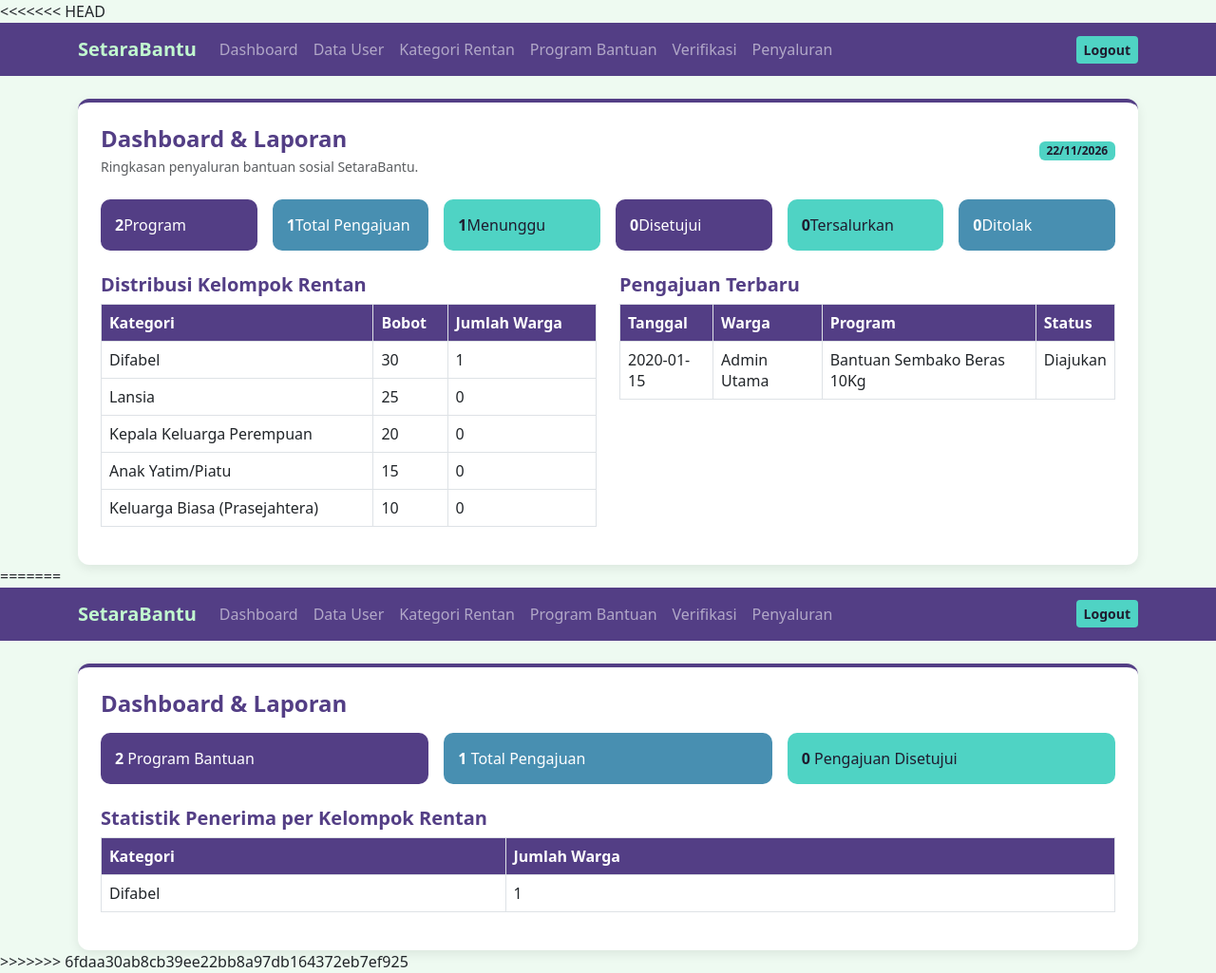
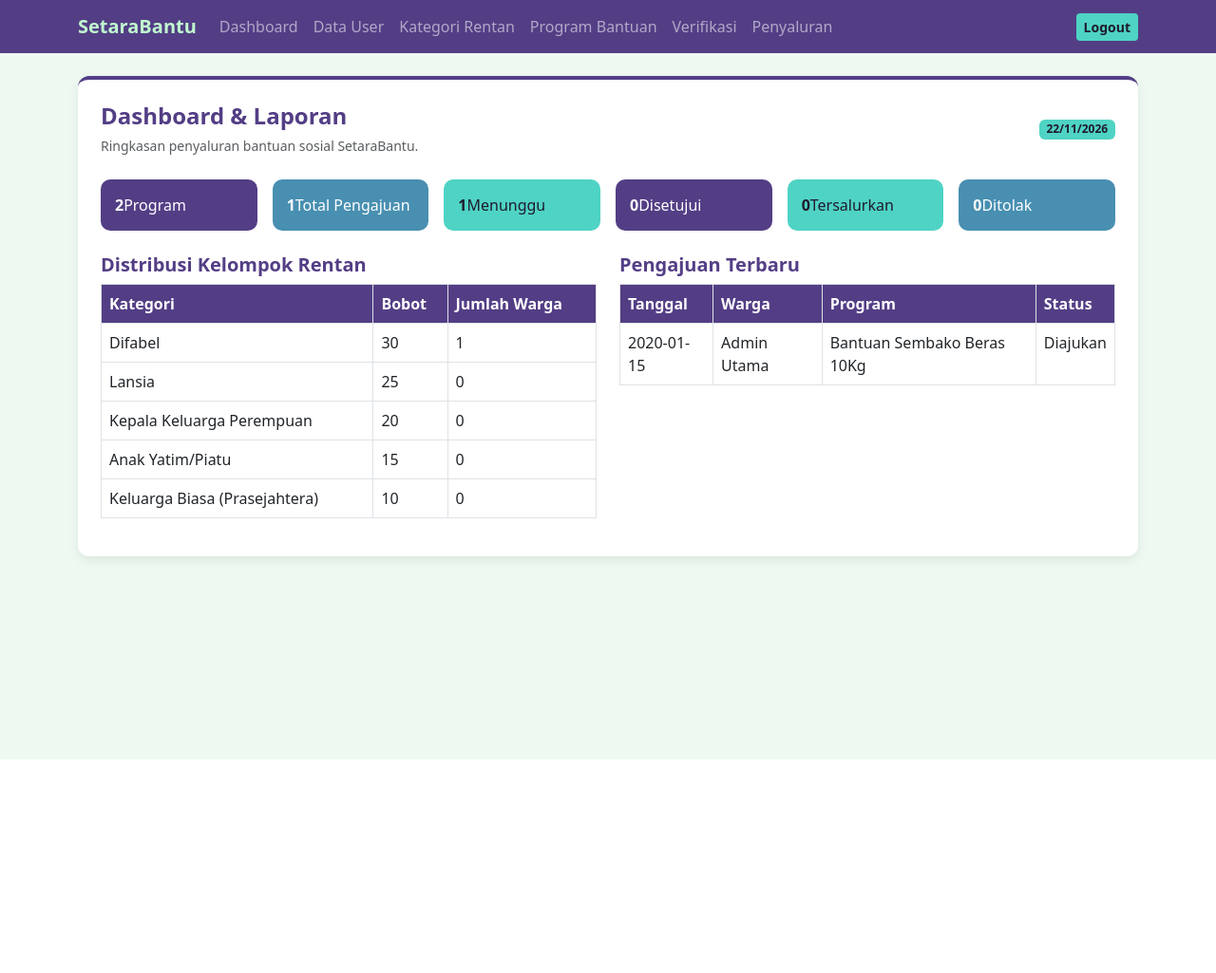
Before and after one commit to Op-hus/Project-Praktikum-PemWeb, a PHP site: page /dashboard.php in a window 1280 px wide. Shown: the whole page at 95% size. After the commit the page ends 800 px from the top, so only its background shows below. Run offline with PHP 8.4, Linux system fonts and the light colour scheme; a user stored in the database is signed in; data comes from the database, SQL or seed files in the repository; both versions use the stored data as it was after the commit; tables that the repository leaves empty hold one stand-in row (values such as "Sample post").

Commit message:
Add files via upload

```diff
--- a/dashboard.php
+++ b/dashboard.php
@@ -1,61 +1,97 @@
-<<<<<<< HEAD
 <?php
 include 'header.php';
 include 'koneksi.php';
-function e_dash($value): string { return htmlspecialchars((string)$value, ENT_QUOTES, 'UTF-8'); }
-function one_count(mysqli $conn, string $sql): int { $r=mysqli_query($conn,$sql); $d=mysqli_fetch_assoc($r); return (int)$d['total']; }
-$total_program=one_count($conn,"SELECT COUNT(*) total FROM program_bantuan");
-$total_pengajuan=one_count($conn,"SELECT COUNT(*) total FROM pengajuan");
-$disetujui=one_count($conn,"SELECT COUNT(*) total FROM pengajuan WHERE status='disetujui'");
-$tersalurkan=one_count($conn,"SELECT COUNT(*) total FROM penyaluran WHERE status='sudah diterima'");
-$menunggu=one_count($conn,"SELECT COUNT(*) total FROM pengajuan WHERE status='diajukan'");
-$ditolak=one_count($conn,"SELECT COUNT(*) total FROM pengajuan WHERE status='ditolak'");
-$kategori=mysqli_query($conn,"SELECT k.nama_kategori, k.bobot_skor, COUNT(p.id) jumlah FROM kategori_rentan k LEFT JOIN penerima p ON p.kategori_id=k.id GROUP BY k.id,k.nama_kategori,k.bobot_skor ORDER BY jumlah DESC,k.bobot_skor DESC");
-$terbaru=mysqli_query($conn,"SELECT pg.tanggal,u.nama,pr.nama_program,pg.status FROM pengajuan pg JOIN penerima p ON pg.penerima_id=p.id JOIN users u ON p.user_id=u.id JOIN program_bantuan pr ON pg.program_id=pr.id ORDER BY pg.id DESC LIMIT 5");
-?>
-<div class="card-sb p-4"><div class="d-flex justify-content-between align-items-center mb-4"><div><h4 class="judul-sb mb-1">Dashboard & Laporan</h4><small class="text-muted">Ringkasan penyaluran bantuan sosial SetaraBantu.</small></div><span class="badge badge-toska"><?= date('d/m/Y') ?></span></div>
-<div class="row g-3 mb-4"><div class="col-md-4 col-lg-2"><div class="stat-ungu"><b><?= $total_program ?></b><span>Program</span></div></div><div class="col-md-4 col-lg-2"><div class="stat-biru"><b><?= $total_pengajuan ?></b><span>Total Pengajuan</span></div></div><div class="col-md-4 col-lg-2"><div class="stat-toska"><b><?= $menunggu ?></b><span>Menunggu</span></div></div><div class="col-md-4 col-lg-2"><div class="stat-ungu"><b><?= $disetujui ?></b><span>Disetujui</span></div></div><div class="col-md-4 col-lg-2"><div class="stat-toska"><b><?= $tersalurkan ?></b><span>Tersalurkan</span></div></div><div class="col-md-4 col-lg-2"><div class="stat-biru"><b><?= $ditolak ?></b><span>Ditolak</span></div></div></div>
-<div class="row g-4"><div class="col-lg-6"><h5 class="judul-sb">Distribusi Kelompok Rentan</h5><div class="table-responsive"><table class="table table-bordered table-sb"><thead><tr><th>Kategori</th><th>Bobot</th><th>Jumlah Warga</th></tr></thead><tbody><?php while($d=mysqli_fetch_assoc($kategori)): ?><tr><td><?= e_dash($d['nama_kategori']) ?></td><td><?= (int)$d['bobot_skor'] ?></td><td><?= (int)$d['jumlah'] ?></td></tr><?php endwhile; ?></tbody></table></div></div>
-<div class="col-lg-6"><h5 class="judul-sb">Pengajuan Terbaru</h5><div class="table-responsive"><table class="table table-bordered table-sb"><thead><tr><th>Tanggal</th><th>Warga</th><th>Program</th><th>Status</th></tr></thead><tbody><?php while($d=mysqli_fetch_assoc($terbaru)): ?><tr><td><?= e_dash($d['tanggal']) ?></td><td><?= e_dash($d['nama']) ?></td><td><?= e_dash($d['nama_program']) ?></td><td><?= e_dash(ucfirst($d['status'])) ?></td></tr><?php endwhile; ?><?php if(mysqli_num_rows($terbaru)===0): ?><tr><td colspan="4" class="text-center text-muted">Belum ada pengajuan.</td></tr><?php endif; ?></tbody></table></div></div></div></div><?php include 'footer.php'; ?>
-=======
-<?php
-include 'header.php';
-include 'koneksi.php';
-
-$q1 = mysqli_fetch_assoc(mysqli_query($conn, "SELECT COUNT(*) as t FROM program_bantuan"));
-$q2 = mysqli_fetch_assoc(mysqli_query($conn, "SELECT COUNT(*) as t FROM pengajuan"));
-$q3 = mysqli_fetch_assoc(mysqli_query($conn, "SELECT COUNT(*) as t FROM pengajuan WHERE status='disetujui'"));
+function e_dash($value): string
+{
+    return htmlspecialchars((string)$value, ENT_QUOTES, 'UTF-8');
+}
+function one_count(mysqli $conn, string $sql): int
+{
+    $r = mysqli_query($conn, $sql);
+    $d = mysqli_fetch_assoc($r);
+    return (int)$d['total'];
+}
+$total_program = one_count($conn, "SELECT COUNT(*) total FROM program_bantuan");
+$total_pengajuan = one_count($conn, "SELECT COUNT(*) total FROM pengajuan");
+$disetujui = one_count($conn, "SELECT COUNT(*) total FROM pengajuan WHERE status='disetujui'");
+$tersalurkan = one_count($conn, "SELECT COUNT(*) total FROM penyaluran WHERE status='sudah diterima'");
+$menunggu = one_count($conn, "SELECT COUNT(*) total FROM pengajuan WHERE status='diajukan'");
+$ditolak = one_count($conn, "SELECT COUNT(*) total FROM pengajuan WHERE status='ditolak'");
+$kategori = mysqli_query($conn, "SELECT k.nama_kategori, k.bobot_skor, COUNT(p.id) jumlah FROM kategori_rentan k LEFT JOIN penerima p ON p.kategori_id=k.id GROUP BY k.id,k.nama_kategori,k.bobot_skor ORDER BY jumlah DESC,k.bobot_skor DESC");
+$terbaru = mysqli_query($conn, "SELECT pg.tanggal,u.nama,pr.nama_program,pg.status FROM pengajuan pg JOIN penerima p ON pg.penerima_id=p.id JOIN users u ON p.user_id=u.id JOIN program_bantuan pr ON pg.program_id=pr.id ORDER BY pg.id DESC LIMIT 5");
 ?>
 <div class="card-sb p-4">
-    <h4 class="judul-sb mb-3">Dashboard & Laporan</h4>
+    <div class="d-flex justify-content-between align-items-center mb-4">
+        <div>
+            <h4 class="judul-sb mb-1">Dashboard & Laporan</h4><small class="text-muted">Ringkasan penyaluran bantuan sosial SetaraBantu.</small>
+        </div><span class="badge badge-toska"><?= date('d/m/Y') ?></span>
+    </div>
     <div class="row g-3 mb-4">
-        <div class="col-md-4">
-            <div class="stat-ungu"><b><?= $q1['t'] ?></b> Program Bantuan</div>
+        <div class="col-md-4 col-lg-2">
+            <div class="stat-ungu"><b><?= $total_program ?></b><span>Program</span></div>
         </div>
-        <div class="col-md-4">
-            <div class="stat-biru"><b><?= $q2['t'] ?></b> Total Pengajuan</div>
+        <div class="col-md-4 col-lg-2">
+            <div class="stat-biru"><b><?= $total_pengajuan ?></b><span>Total Pengajuan</span></div>
         </div>
-        <div class="col-md-4">
-            <div class="stat-toska"><b><?= $q3['t'] ?></b> Pengajuan Disetujui</div>
+        <div class="col-md-4 col-lg-2">
+            <div class="stat-toska"><b><?= $menunggu ?></b><span>Menunggu</span></div>
+        </div>
+        <div class="col-md-4 col-lg-2">
+            <div class="stat-ungu"><b><?= $disetujui ?></b><span>Disetujui</span></div>
+        </div>
+        <div class="col-md-4 col-lg-2">
+            <div class="stat-toska"><b><?= $tersalurkan ?></b><span>Tersalurkan</span></div>
+        </div>
+        <div class="col-md-4 col-lg-2">
+            <div class="stat-biru"><b><?= $ditolak ?></b><span>Ditolak</span></div>
         </div>
     </div>
-    <h5 class="judul-sb">Statistik Penerima per Kelompok Rentan</h5>
+    <div class="row g-4">
+        <div class="col-lg-6">
+            <h5 class="judul-sb">Distribusi Kelompok Rentan</h5>
+            <div class="table-responsive">
                 <table class="table table-bordered table-sb">
                     <thead>
                         <tr>
                             <th>Kategori</th>
+                            <th>Bobot</th>
                             <th>Jumlah Warga</th>
                         </tr>
                     </thead>
-        <tbody>
-            <?php $q = mysqli_query($conn, "SELECT k.nama_kategori, COUNT(p.id) as jml FROM penerima p JOIN kategori_rentan k ON p.kategori_id=k.id GROUP BY k.nama_kategori");
-                while ($d = mysqli_fetch_assoc($q))
-                    echo "<tr><td>{$d['nama_kategori']}</td><td>{$d['jml']}</td></tr>";
-            ?>
-        </tbody>
+                    <tbody><?php while ($d = mysqli_fetch_assoc($kategori)): ?><tr>
+                                <td><?= e_dash($d['nama_kategori']) ?></td>
+                                <td><?= (int)$d['bobot_skor'] ?></td>
+                                <td><?= (int)$d['jumlah'] ?></td>
+                            </tr><?php endwhile; ?></tbody>
                 </table>
             </div>
+        </div>
+        <div class="col-lg-6">
+            <h5 class="judul-sb">Pengajuan Terbaru</h5>
+            <div class="table-responsive">
+                <table class="table table-bordered table-sb">
+                    <thead>
+                        <tr>
+                            <th>Tanggal</th>
+                            <th>Warga</th>
+                            <th>Program</th>
+                            <th>Status</th>
+                        </tr>
+                    </thead>
+                    <tbody><?php while ($d = mysqli_fetch_assoc($terbaru)): ?><tr>
+                                <td><?= e_dash($d['tanggal']) ?></td>
+                                <td><?= e_dash($d['nama']) ?></td>
+                                <td><?= e_dash($d['nama_program']) ?></td>
+                                <td><?= e_dash(ucfirst($d['status'])) ?></td>
+                            </tr><?php endwhile; ?><?php if (mysqli_num_rows($terbaru) === 0): ?><tr>
+                                <td colspan="4" class="text-center text-muted">Belum ada pengajuan.</td>
+                            </tr><?php endif; ?></tbody>
+                </table>
+            </div>
+        </div>
+    </div>
+</div>
+
 <?php
 include 'footer.php';
 ?>
->>>>>>> 6fdaa30ab8cb39ee22bb8a97db164372eb7ef925
--- a/program.php
+++ b/program.php
@@ -62,6 +62,7 @@ $e = isset($_GET['edit']) ? mysqli_fetch_assoc(mysqli_query($conn, "SELECT * FRO
         </tbody>
     </table>
 </div>
+
 <?php
 include 'footer.php';
 ?>
--- a/user.php
+++ b/user.php
@@ -62,6 +62,7 @@ $e = isset($_GET['edit']) ? mysqli_fetch_assoc(mysqli_query($conn, "SELECT * FRO
         </tbody>
     </table>
 </div>
+
 <?php
 include 'footer.php';
 ?>
```
Also changed, not shown: penyaluran.php (+37 -31 lines), verifikasi.php (+28 -60 lines), README.md, database.sql (line endings or trailing spaces), footer.php (line endings or trailing spaces), header.php (line endings or trailing spaces), index.php (line endings or trailing spaces), kategori.php (line endings or trailing spaces), logout.php (line endings or trailing spaces), penerima.php (line endings or trailing spaces), pengajuan.php (line endings or trailing spaces). Lines whose indentation alone changed are shown as unchanged.
